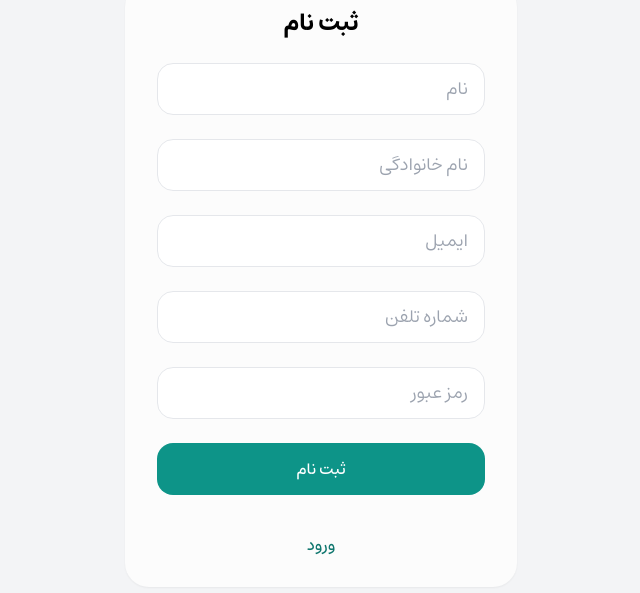
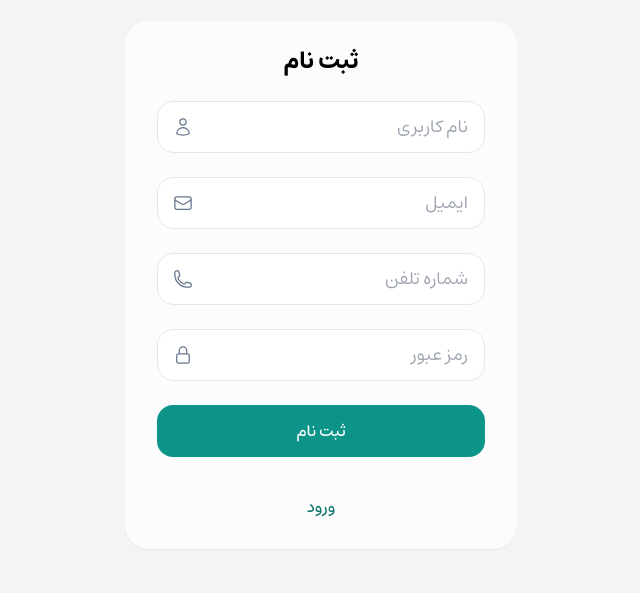
Before and after one commit to maniraad/techLearn, a website: page public/register.html in a window 1280 px wide. Shown: the part 155-748 px from the top of the page, without its empty margins (319-959 px from the left). Drawn offline with Linux system fonts and the light colour scheme.

Commit message:
Complete UI Register & Login

```diff
--- a/public/register.html
+++ b/public/register.html
@@ -84,11 +84,22 @@
             <path stroke-linecap="round" stroke-linejoin="round"
                 d="M15.91 11.672a.375.375 0 0 1 0 .656l-5.603 3.113a.375.375 0 0 1-.557-.328V8.887c0-.286.307-.466.557-.327l5.603 3.112Z" />
         </symbol>
-        <symbol id="lock-closed" xmlns="http://www.w3.org/2000/svg" fill="none" viewBox="0 0 24 24" stroke-width="1.5"
+        <symbol id="lock" xmlns="http://www.w3.org/2000/svg" fill="none" viewBox="0 0 24 24" stroke-width="1.5"
             stroke="currentColor" class="w-6 h-6">
             <path stroke-linecap="round" stroke-linejoin="round"
                 d="M16.5 10.5V6.75a4.5 4.5 0 1 0-9 0v3.75m-.75 11.25h10.5a2.25 2.25 0 0 0 2.25-2.25v-6.75a2.25 2.25 0 0 0-2.25-2.25H6.75a2.25 2.25 0 0 0-2.25 2.25v6.75a2.25 2.25 0 0 0 2.25 2.25Z" />
         </symbol>
+        <symbol id="phone" xmlns="http://www.w3.org/2000/svg" fill="none" viewBox="0 0 24 24" stroke-width="1.5"
+            stroke="currentColor" class="w-6 h-6">
+            <path stroke-linecap="round" stroke-linejoin="round"
+                d="M2.25 6.75c0 8.284 6.716 15 15 15h2.25a2.25 2.25 0 0 0 2.25-2.25v-1.372c0-.516-.351-.966-.852-1.091l-4.423-1.106c-.44-.11-.902.055-1.173.417l-.97 1.293c-.282.376-.769.542-1.21.38a12.035 12.035 0 0 1-7.143-7.143c-.162-.441.004-.928.38-1.21l1.293-.97c.363-.271.527-.734.417-1.173L6.963 3.102a1.125 1.125 0 0 0-1.091-.852H4.5A2.25 2.25 0 0 0 2.25 4.5v2.25Z" />
+        </symbol>
+        <symbol id="envelope" xmlns="http://www.w3.org/2000/svg" fill="none" viewBox="0 0 24 24" stroke-width="1.5"
+            stroke="currentColor" class="w-6 h-6">
+            <path stroke-linecap="round" stroke-linejoin="round"
+                d="M21.75 6.75v10.5a2.25 2.25 0 0 1-2.25 2.25h-15a2.25 2.25 0 0 1-2.25-2.25V6.75m19.5 0A2.25 2.25 0 0 0 19.5 4.5h-15a2.25 2.25 0 0 0-2.25 2.25m19.5 0v.243a2.25 2.25 0 0 1-1.07 1.916l-7.5 4.615a2.25 2.25 0 0 1-2.36 0L3.32 8.91a2.25 2.25 0 0 1-1.07-1.916V6.75" />
+        </symbol>
+
     </svg>
 
 
@@ -102,30 +113,37 @@
             <form
                 class="flex flex-col items-center gap-6 self-stretch pt-6 pb-4 px-8 bg-[#FCFCFC] rounded-3xl text-center shadow-sm">
                 <h2 class="flex-center font-EstedadBold text-2xl font-bold"> ثبت نام </h2>
-                <div class="flex flex-col items-start gap-1 self-stretch">
+                <div class="relative w-full">
                     <input
-                        class="flex justify-end items-center self-stretch text-zink-700 text-lg h-[52px] py-2.5 px-4  border outline-none rounded-2xl"
-                        type="text" placeholder="نام" autofocus>
+                        class="flex justify-end items-center self-stretch w-full text-zink-700 text-lg h-[52px] py-2.5 px-4  border outline-none rounded-2xl"
+                        type="text" placeholder="نام کاربری" autofocus>
+                    <svg class="absolute my-auto text-slate-500 top-0 bottom-0 left-3 sm:left-4 w-5 h-5">
+                        <use xlink:href="#user"></use>
+                    </svg>
                 </div>
-                <div class="flex flex-col items-start gap-1 self-stretch">
+                <div class="relative w-full">
                     <input
-                        class="flex justify-end items-center self-stretch text-zink-700 text-lg h-[52px] py-2.5 px-4  border outline-none rounded-2xl"
-                        type="text" placeholder="نام خانوادگی">
+                        class="flex justify-end items-center self-stretch w-full text-zink-700 text-lg h-[52px] py-2.5 px-4  border outline-none rounded-2xl"
+                        type="text" placeholder="ایمیل" autofocus>
+                    <svg class="absolute my-auto text-slate-500 top-0 bottom-0 left-3 sm:left-4 w-5 h-5">
+                        <use xlink:href="#envelope"></use>
+                    </svg>
                 </div>
-                <div class="flex flex-col items-start gap-1 self-stretch">
+                <div class="relative w-full">
                     <input
-                        class="flex justify-end items-center self-stretch text-zink-700 text-lg h-[52px] py-2.5 px-4  border outline-none rounded-2xl"
-                        type="text" placeholder="ایمیل">
+                        class="flex justify-end items-center self-stretch w-full text-zink-700 text-lg h-[52px] py-2.5 px-4  border outline-none rounded-2xl"
+                        type="text" placeholder="شماره تلفن" autofocus>
+                    <svg class="absolute my-auto text-slate-500 top-0 bottom-0 left-3 sm:left-4 w-5 h-5">
+                        <use xlink:href="#phone"></use>
+                    </svg>
                 </div>
-                <div class="flex flex-col items-start gap-1 self-stretch">
+                <div class="relative w-full">
                     <input
-                        class="flex justify-end items-center self-stretch text-zink-700 text-lg h-[52px] py-2.5 px-4  border outline-none rounded-2xl"
-                        type="text" placeholder="شماره تلفن">
-                </div>
-                <div class="flex flex-col items-start gap-1 self-stretch">
-                    <input
-                        class="flex justify-end items-center self-stretch text-zink-700 text-lg h-[52px] py-2.5 px-4  border outline-none rounded-2xl"
-                        type="text" placeholder="رمز عبور">
+                        class="flex justify-end items-center self-stretch w-full text-zink-700 text-lg h-[52px] py-2.5 px-4  border outline-none rounded-2xl"
+                        type="text" placeholder="رمز عبور" autofocus>
+                    <svg class="absolute my-auto text-slate-500 top-0 bottom-0 left-3 sm:left-4 w-5 h-5">
+                        <use xlink:href="#lock"></use>
+                    </svg>
                 </div>
                 <button type="submit"
                     class="flex-center gap-3 self-stretch bg-teal-600 hover:bg-teal-700 font-EstedadMedium text-white text-base h-[52px] py-3 px-6 overflow-hidden rounded-2xl transition-all">ثبت
```
Also changed, not shown: public/login.html (+26 -5 lines), public/images/logo/Google.png (added), public/style/app.css.
